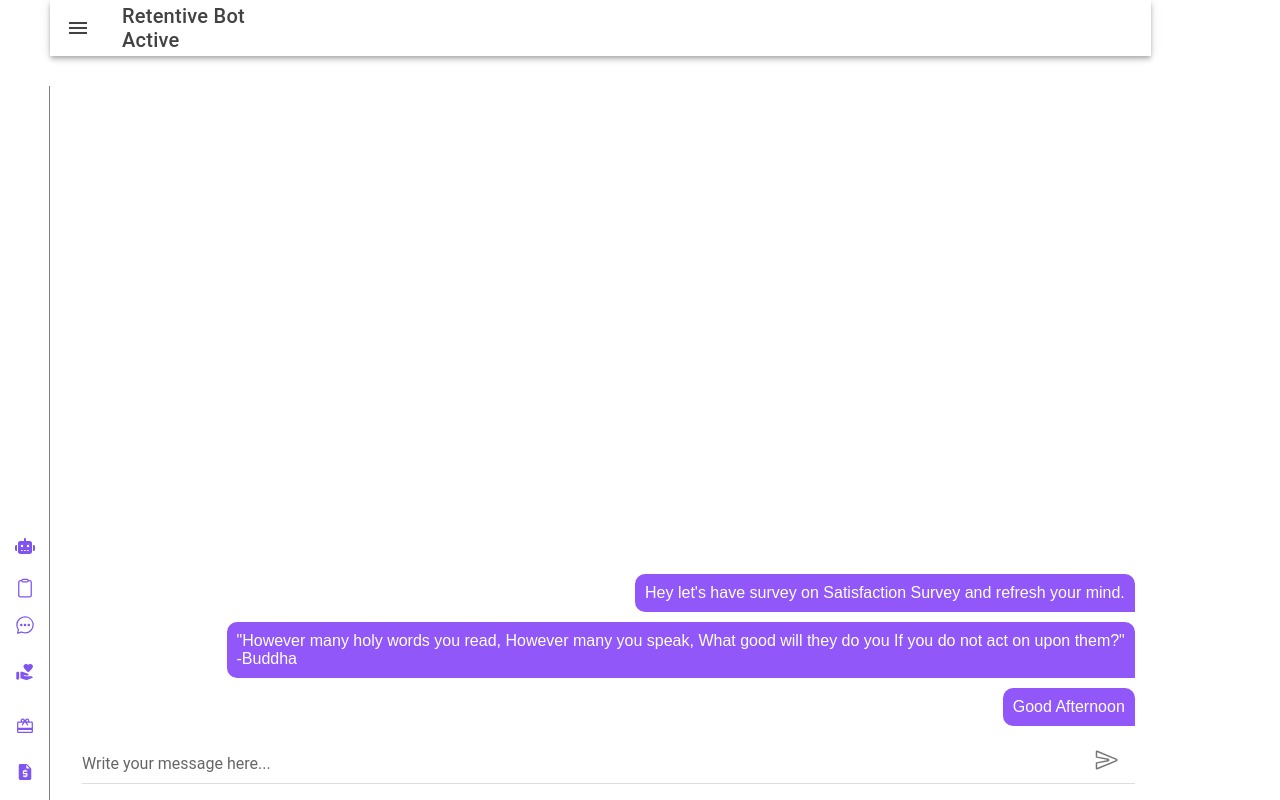
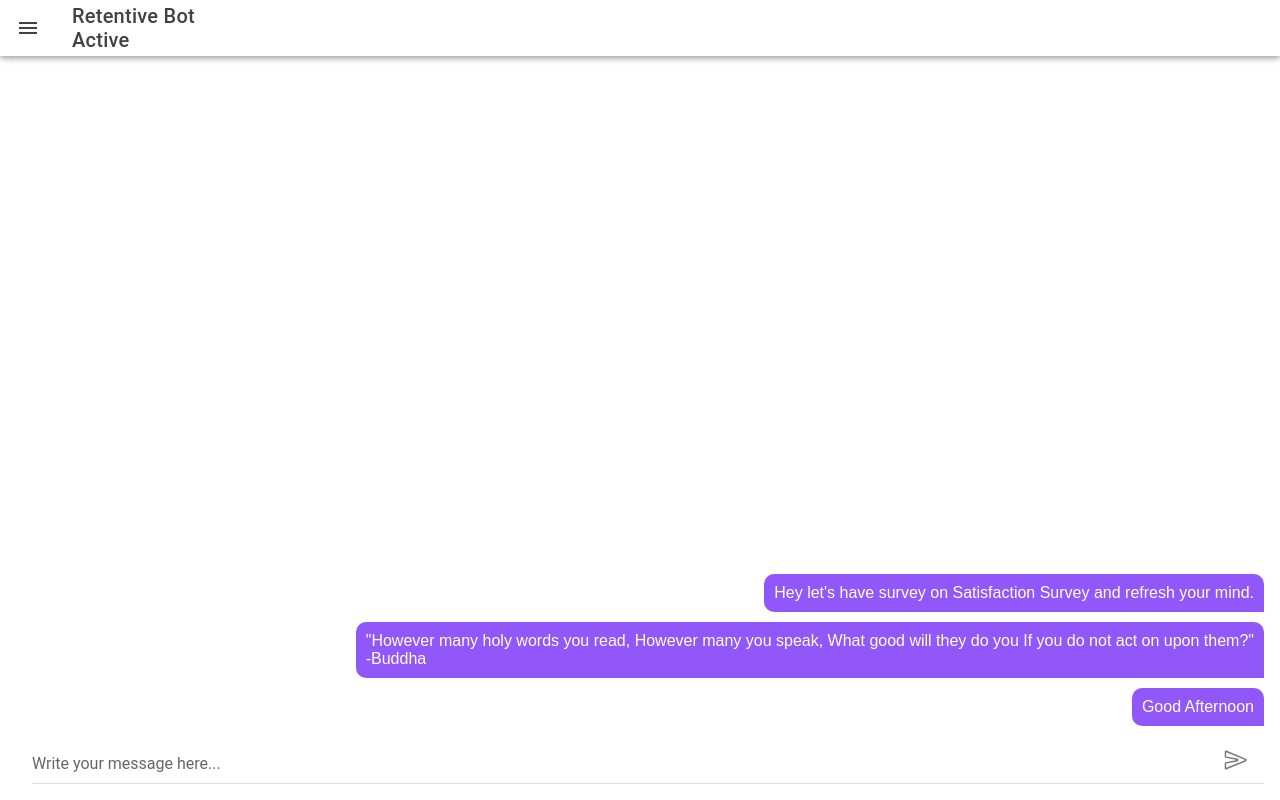
Before and after one commit to C0dewithLokesh/Retentive-bot, a React (Vite) app: page /home in a window 1280 px wide. Built offline with nearby package versions, Linux system fonts and the light colour scheme.

Commit message:
sidebar done

```diff
--- a/src/components/home/Home.tsx
+++ b/src/components/home/Home.tsx
@@ -86,7 +86,7 @@ const Home: React.FC<HomeProps> = ({
   return (
     <IonPage id="main-content" className="home-page">
       {/* HEADER */}
-      <IonHeader className="header shadow-none border-b border-[#7c3aed] w-screen -ml-[50px]">
+      <IonHeader className="header shadow-none border-b border-[#7c3aed] w-screen">
         <IonToolbar className="header-wrapper ">
           <IonButtons
             slot="start"
--- a/src/theme/variables.css
+++ b/src/theme/variables.css
@@ -254,14 +254,14 @@ lOGIN
 }
 
 ion-router-outlet {
-  min-width: 86%;
-  margin-left: 50px;
+  min-width: 100%;
+  /* margin-left: 50px; */
   overflow: visible;
 }
 
-.ion-splitpane.visible ion-router-outlet {
+/* .ion-splitpane.visible ion-router-outlet {
   margin-left: 50px;
-}
+} */
 
 /*
   Split Pane
@@ -271,14 +271,15 @@ ion-router-outlet {
   position: absolute;
   max-width: 50%;
   min-width: 50px;
-  transition: max-width 0.5s ease-in-out;
+  transition: transform 0.5s ease-in-out;
+  transform: translateX(0);
   z-index: 1;
   margin-top: 86px;
   border-right: 1px solid grey;
 }
 
 .split-menu.close {
-  max-width: 50px;
+  transform: translateX(-100%);
 }
 
 .sidebar-dropdown-container {
@@ -418,6 +419,7 @@ ion-router-outlet {
   text-align: justify;
   padding: 10px;
   color: #fff;
+  max-width: 97%;
 }
 
 .msg-content-inside.bot {
```
